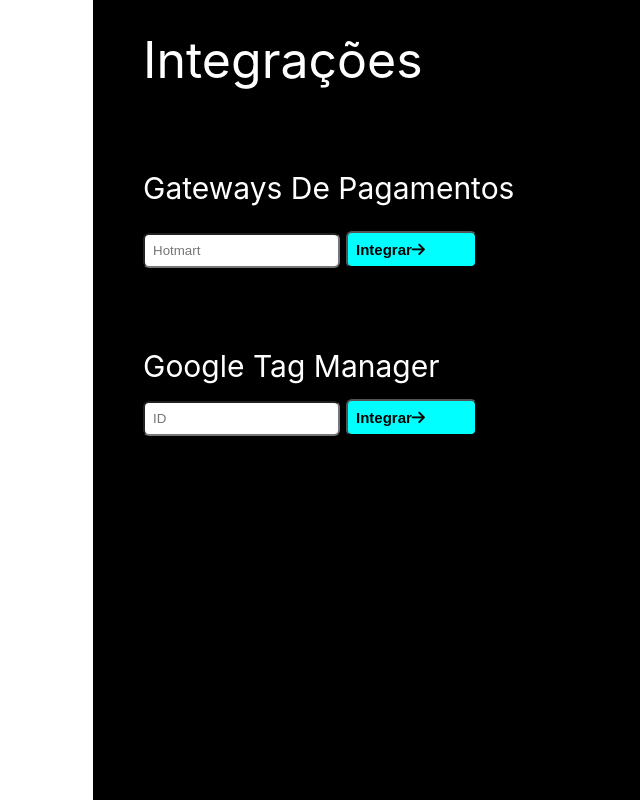
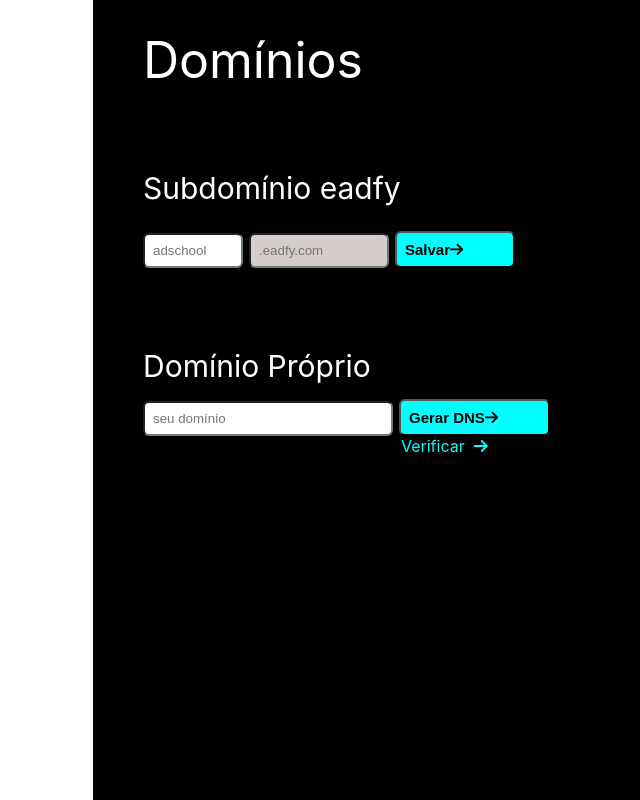
Before and after one commit to Luanecarol/bonfa_cursos, a React (Create React App) app: page / in a window 1280 px wide. Shown: the whole page, without its empty margins (291-931 px from the left). Built offline with nearby package versions, Linux system fonts and the light colour scheme.

Commit message:
creation of new screens

```diff
--- /dev/null
+++ b/src/components/dominios.css
@@ -0,0 +1,71 @@
+.container{
+    width: 70%;
+    height: 100vh;
+    background-color: black;
+    float: right;
+}
+
+.container-text{
+    padding-top: 30px;
+    padding-left: 50px;
+
+}
+
+.tittle{
+    font-size: 50px;
+    color: white;
+
+
+}
+
+.tittle-2{
+    font-size: 30px;
+    color: white;
+    padding-top: 80px;
+    padding-bottom: 15px;
+}
+
+input{
+    padding: 8px;
+    margin-right: 6px;
+    border-radius: 6px;
+}
+
+button{
+    background-color: aqua;
+    font-size: 15px;
+    font-weight: bold;
+    padding: 8px;
+    padding-right: 50px;
+    border-radius: 6px;
+}
+
+.input-div{
+    margin-top: 10px;
+
+}
+
+.input-1{
+    width: 80px;
+}
+
+.input-2{
+    background-color: rgb(213, 204, 204);
+    color: darkgray;
+    width: 120px;
+}
+
+.input-3{
+    width: 230px;
+
+}
+
+.link{
+    text-decoration: none;
+    color: aqua;
+    margin-left: 258px;
+}
+
+.icon-seta-1{
+    margin-left: 9px;
+}
--- /dev/null
+++ b/src/components/dominios.js
@@ -0,0 +1,25 @@
+import React from 'react';
+import './dominios.css';
+
+function dominios () {
+    return (
+   <div className='container'>
+  <div className='container-text'>
+  <div className='tittle'><span>Domínios</span></div>
+   <div className='tittle-2'><span>Subdomínio eadfy</span></div>
+   <div className='input-div'><input className='input-1' type="text" name="name" placeholder='adschool'/>
+   <input className='input-2' type="text" name="name" placeholder='.eadfy.com'/>
+  <button>Salvar<i class="fa-solid fa-arrow-right icon-seta"></i></button></div>
+    <div className='tittle-2'><span >Domínio Próprio</span></div>
+<div></div>
+<div>
+    <input className='input-3' type="text" name="name" placeholder='seu domínio'/>
+    <button>Gerar DNS<i class="fa-solid fa-arrow-right icon-seta"></i></button></div>
+    <a className='link'href=' '>Verificar<i class="fa-solid fa-arrow-right icon-seta-1"></i></a>
+</div>
+   </div>
+
+    )}
+
+
+    export default dominios;
--- /dev/null
+++ b/src/components/planos.css
@@ -0,0 +1,67 @@
+.container{
+    width: 70%;
+    height: 100vh;
+    background-color: white;
+    float: right;
+    padding: 40px;
+}
+
+.tittle{
+    font-size: 40px;
+    font-weight: bold;
+}
+
+.subtittle{
+   font-size: 25px;
+   margin-top: 20px;
+   margin-bottom: 60px;
+}
+
+.card{
+    display: flex;
+   justify-content: space-between;
+}
+
+.card-1, .card-2, .card-3{
+    font-size: 12px;
+    border-style: solid;
+    border-radius: 8px;
+    padding: 10px 10px 10px 10px;
+    border-width: 1px;
+    width: 250px;
+    height: 350px;
+    border-right-width: 0px;
+}
+
+.tittle-card{
+    font-size: 20px;
+}
+
+.card-1 p {
+    color: #224957;
+    padding-left: 30px;
+}
+
+.card-2 p {
+    color: #224957;
+    padding-left: 30px;
+}
+
+.card-3 p {
+    color: #224957;
+    padding-left: 30px;
+}
+
+button{
+    background-color: #09DAB3;
+    font-size: 10;
+    border-radius: 4px;
+    border-color: #09DAB3;
+   padding: 6px;
+   width: 110px;
+   font-weight: bold;
+}
+
+.button-1{
+    margin-top: 50px;
+}
--- /dev/null
+++ b/src/components/planos.js
@@ -0,0 +1,50 @@
+import React from 'react';
+import './planos.css';
+
+function Planos () {
+    return (
+<div className='container'>
+    <div className='tittle'><span >PLANOS</span></div>
+    <div className='subtittle'><span>Crie seus funis de vendas <br/> e deixe a entrega com a gente</span></div>
+
+    <div className='card'>
+    <div className='card-1'>
+        <span className='tittle-card'>Plano Lite <br/>R$49/Mês</span>
+        <p>1 curso para revender quantas vezes <br/> quiser</p>
+        <p>Área de Membros Estilo Netflix <br/> Personalizado com a sua Identidade</p>
+        <p>Alunos Ilimitados</p>
+        <p>integração com Hotmart, Eduzz, <br/> Monetizze, Kiwify, Green, e GTM</p>
+        <button className='button-1'>Quero Esse</button>
+    </div>
+
+    <div className='card-2'>
+        <span className='tittle-card'>Plano Starter<br/>R$479/Mês</span>
+        <p>20 cursos para revender quantas vezes quiser</p>
+        <p>Área de Membros Estilo Netflix Personalizado com a sua Identidade</p>
+        <p>Alunos Ilimitados</p>
+        <p>integração com Hotmart, Eduzz, Monetizze, Kiwify, Green, e GTM</p>
+        <p>Domínios Personalizado</p>
+        <p>Gestor de contas pessoal</p>
+        <button>Quero Esse</button>
+        <p>Mais Escolhido</p></div>
+
+
+        <div className='card-3'>
+        <span className='tittle-card'>Plano Pró<br/>R$939/Mês</span>
+        <p>todos os cursos (+100) para revender quantas vezes quiser</p>
+        <p>Área de Membros Estilo Netflix Personalizado com a sua Identidade</p>
+        <p>Alunos Ilimitados</p>
+        <p>integração com Hotmart, Eduzz, Monetizze, Kiwify, Green, e GTM</p>
+        <p>Domínios Personalizado</p>
+        <p>Gestor de contas pessoal</p>
+        <button>Quero Esse</button>
+
+
+     </div>
+
+    </div>
+
+</div>
+    )
+}
+export default Planos;
--- a/src/index.js
+++ b/src/index.js
@@ -8,7 +8,9 @@
 /*import SidebarArea from './components/sidebarArea.js';*/
 /*import Cursos from './components/cursos.js';*/
 /*import Suport from './components/suport.js';*/
-import Integracoes from './components/integracoes.js';
+/*import Integracoes from './components/integracoes.js';*/
+/*import Planos from './components/planos.js';*/
+import Dominios from './components/dominios.js';
 
 import reportWebVitals from './reportWebVitals';
 
@@ -16,14 +18,16 @@
 root.render(
   <React.StrictMode>
     <BrowserRouter>
-   {/*} <App /> */}
+   {/* <App /> */}
 {/*<Sidebar/>*/}
   {/*<Dashboard/>*/}
   {/*<Cards/>*/}
   {/*<SidebarArea/>*/}
   {/*<Cursos/>*/}
   {/*<Suport/>*/}
-  <Integracoes/>
+  {/*<Integracoes/>*/}
+  {/*<Planos/>*/}
+  <Dominios/>
    </BrowserRouter>
   </React.StrictMode>
 );
```
